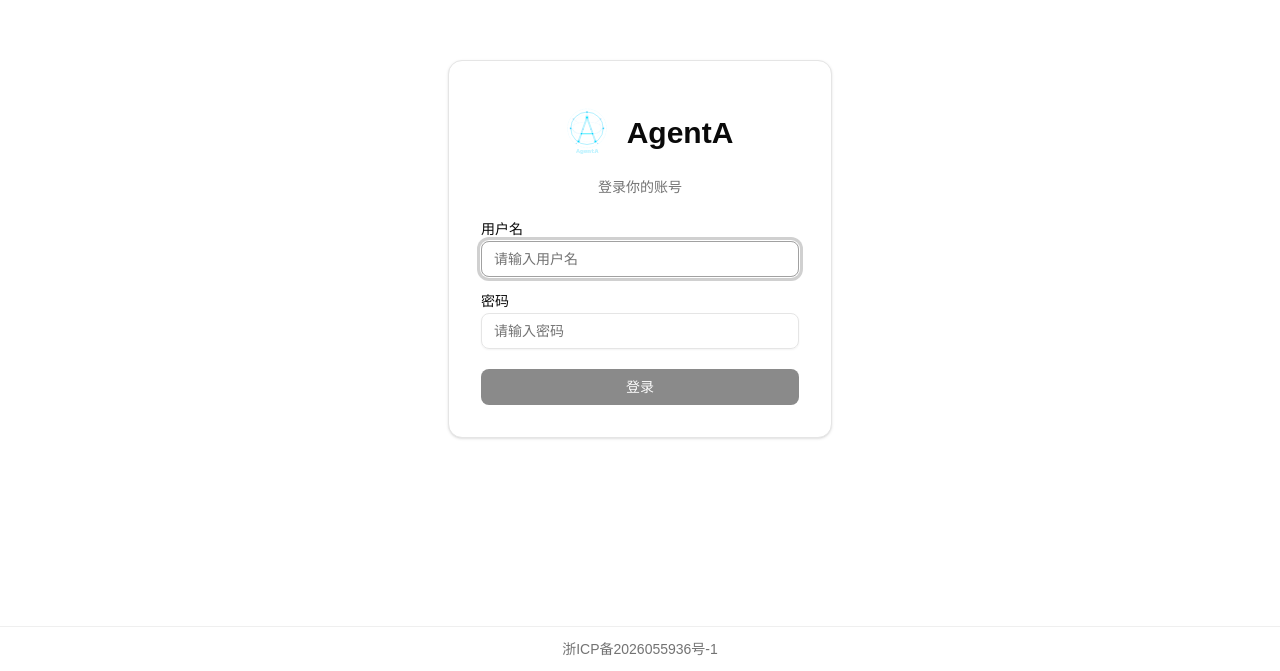
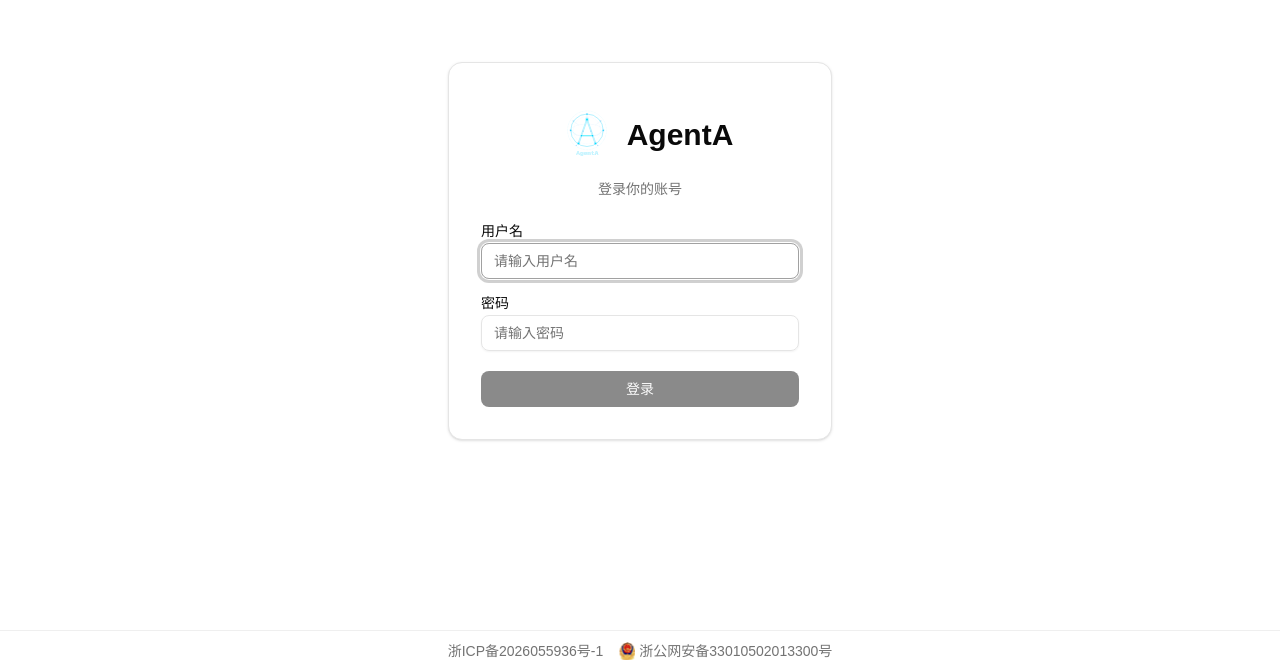
Before and after one commit to michaelwangzhenan/AgentA, a React (Vite) app in the folder frontend/: page / in a window 1280 px wide. Shown: the part 129-800 px from the top of the page. Built offline with nearby package versions, Linux system fonts and the light colour scheme; no server answers.

Commit message:
公安备案成功

```diff
--- a/frontend/src/components/layout/SiteFooter.tsx
+++ b/frontend/src/components/layout/SiteFooter.tsx
@@ -1,17 +1,39 @@
 const ICP_NUMBER = '浙ICP备2026055936号-1'
 const ICP_URL = 'https://beian.miit.gov.cn/'
+const PSB_NUMBER = '浙公网安备33010502013300号'
+const PSB_URL = 'https://beian.mps.gov.cn/#/query/webSearch?code=33010502013300'
+
+const linkClass =
+  'text-sm text-muted-foreground hover:text-foreground hover:underline'
 
 export function SiteFooter() {
   return (
     <footer className="shrink-0 border-t border-border/60 bg-background py-2.5 text-center">
+      <div className="flex flex-wrap items-center justify-center gap-x-4 gap-y-1">
         <a
           href={ICP_URL}
           target="_blank"
           rel="noopener noreferrer"
-        className="text-sm text-muted-foreground hover:text-foreground hover:underline"
+          className={linkClass}
         >
           {ICP_NUMBER}
         </a>
+        <a
+          href={PSB_URL}
+          target="_blank"
+          rel="noopener noreferrer"
+          className={`inline-flex items-center gap-1 ${linkClass}`}
+        >
+          <img
+            src="/beian-icon.png"
+            alt=""
+            width={16}
+            height={17}
+            className="inline-block"
+          />
+          {PSB_NUMBER}
+        </a>
+      </div>
     </footer>
   )
 }
```
Also changed, not shown: frontend/public/beian-icon.png (added), 1 other file (tests, documents, lock files or other folders). Lines whose indentation alone changed are shown as unchanged.
